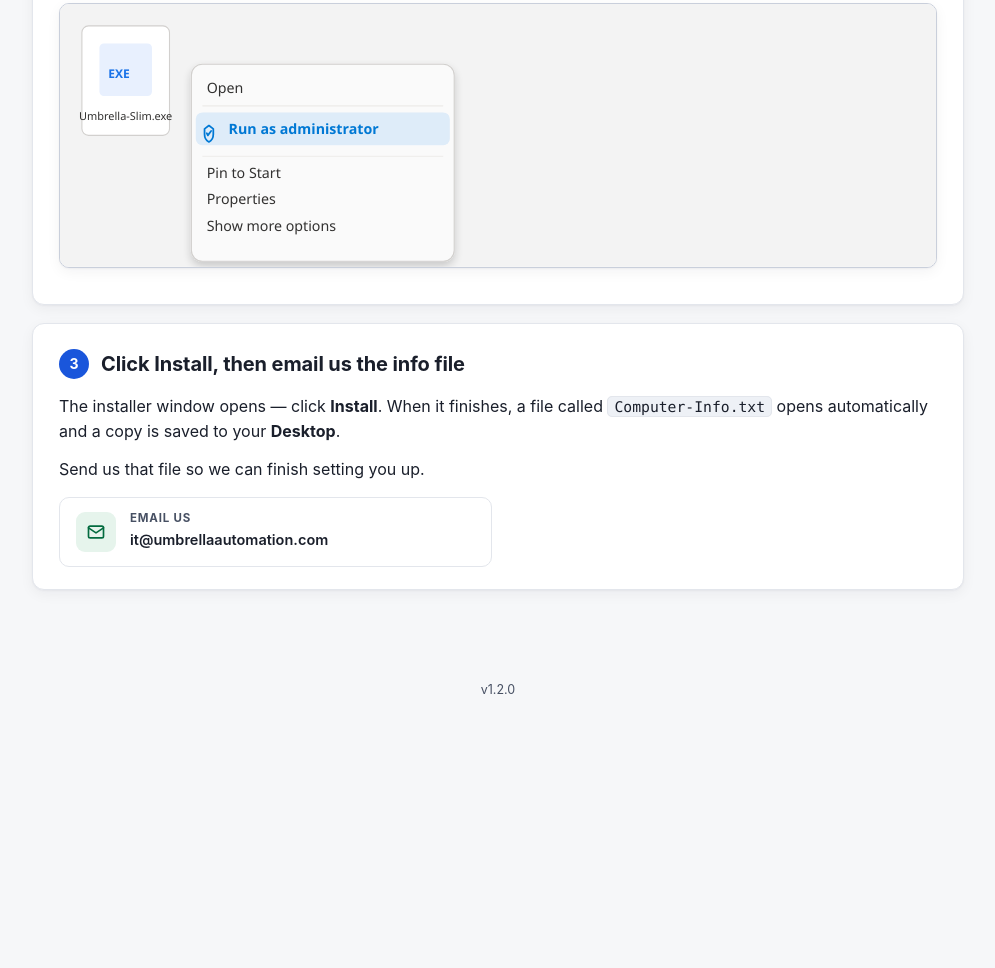
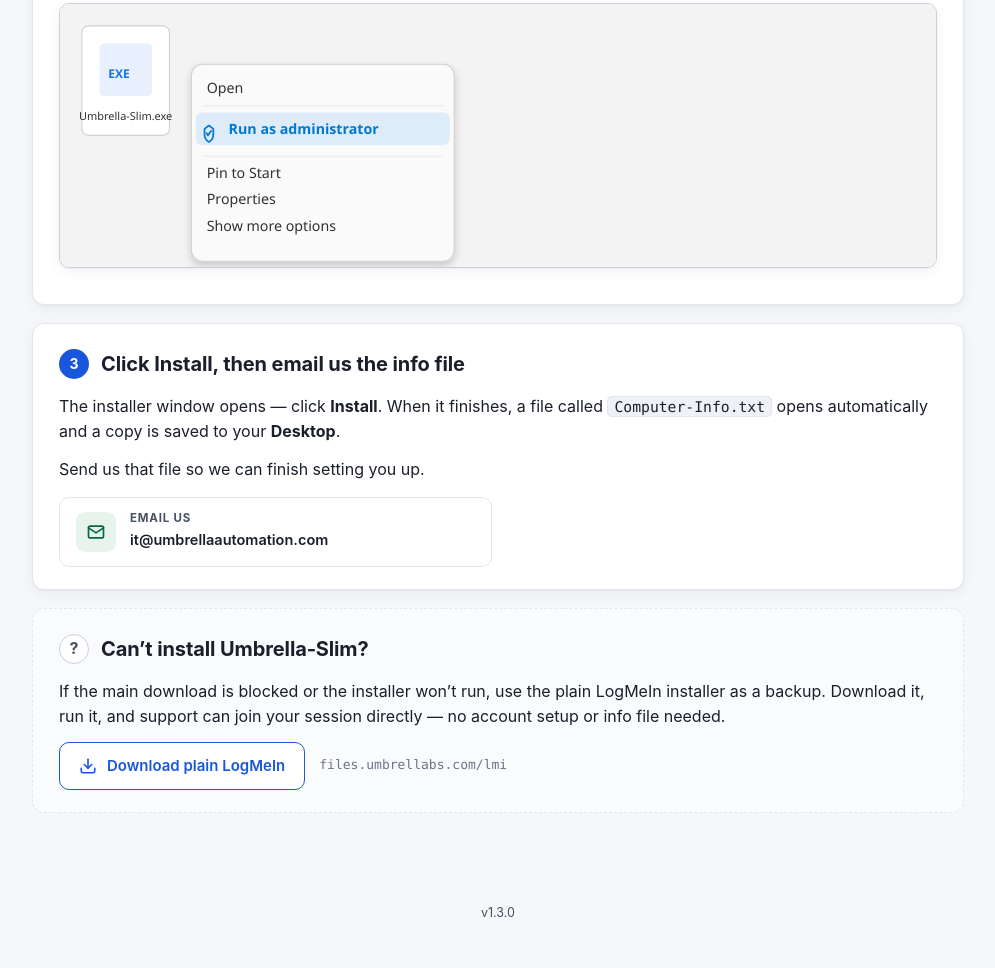
Before and after one commit to frank-umbrella/dev, a plain HTML site: page lmi/index.html in a window 1280 px wide. Shown: the part 1077-2045 px from the top of the page, without its empty margins (142-1137 px from the left). Before the commit the page ends 1822 px from the top, so only its background shows below. Drawn offline with Linux system fonts and the light colour scheme.

Commit message:
LMI: sync v1.3.0 from work/logmein (alt plain-LMI download)
Co-Authored-By: Claude Opus 4.7 <noreply@anthropic.com>

```diff
--- a/lmi/index.html
+++ b/lmi/index.html
@@ -18,7 +18,7 @@
 <meta name="twitter:title" content="Umbrella LogMeIn Installer">
 <meta name="twitter:description" content="Install the Umbrella support helper in three short steps.">
 <meta name="twitter:image" content="og-image.png">
-<meta name="version" content="1.2.0">
+<meta name="version" content="1.3.0">
 <link rel="preconnect" href="https://fonts.googleapis.com">
 <link rel="preconnect" href="https://fonts.gstatic.com" crossorigin>
 <link href="https://fonts.googleapis.com/css2?family=Saira:wght@900&display=swap" rel="stylesheet">
@@ -297,6 +297,55 @@
   section.step p { margin: 0 0 12px; }
   section.step p:last-child { margin-bottom: 0; }
 
+  /* Alternative / backup download — subordinate to the main 3-step flow */
+  section.step.alt {
+    background: #fafbfd;
+    border-style: dashed;
+    box-shadow: none;
+  }
+  .num-alt {
+    display: inline-flex;
+    align-items: center;
+    justify-content: center;
+    width: 30px;
+    height: 30px;
+    border-radius: 50%;
+    background: var(--surface);
+    border: 1.5px solid var(--line-strong);
+    color: var(--ink-soft);
+    font-size: 16px;
+    font-weight: 700;
+    flex-shrink: 0;
+  }
+  section.step.alt .actions {
+    display: flex;
+    align-items: center;
+    gap: 14px;
+    flex-wrap: wrap;
+    margin-top: 6px;
+  }
+  .btn-secondary {
+    display: inline-flex;
+    align-items: center;
+    gap: 10px;
+    background: var(--surface);
+    color: var(--accent);
+    font: inherit;
+    font-size: 15px;
+    font-weight: 600;
+    padding: 11px 19px;
+    border: 1.5px solid var(--accent);
+    border-radius: 10px;
+    cursor: pointer;
+    transition: background .12s ease, color .12s ease;
+  }
+  .btn-secondary:hover {
+    background: var(--accent);
+    color: #fff;
+    text-decoration: none;
+  }
+  .btn-secondary svg { flex-shrink: 0; }
+
   /* Browser tabs for "where's my download?" */
   .tabs {
     display: flex;
@@ -447,7 +496,14 @@
     header.page .actions,
     .mobile-notice,
     .hero .actions,
-    .alt-find { display: none !important; }
+    .alt-find,
+    section.step.alt .btn-secondary { display: none !important; }
+
+    /* Alt section on paper: show the URL as text instead of the button */
+    section.step.alt { background: none; border-style: dashed; }
+    section.step.alt .actions { margin-top: 0; }
+    section.step.alt .file-meta::before { content: "Download at: "; font-weight: 600; color: #000; }
+    section.step.alt .file-meta { font-family: inherit; font-size: 13px; color: #000; }
 
     /* Keep the header logo at the top of page 1 */
     header.page { border: 0; padding: 0 0 8px; }
@@ -915,10 +971,26 @@
     </div>
   </section>
 
+  <section class="step alt" aria-labelledby="alt-title">
+    <h2 id="alt-title"><span class="num-alt" aria-hidden="true">?</span>Can&rsquo;t install Umbrella&#8209;Slim?</h2>
+    <p>If the main download is blocked or the installer won&rsquo;t run, use the plain LogMeIn installer as a backup. Download it, run it, and support can join your session directly &mdash; no account setup or info file needed.</p>
+    <div class="actions">
+      <a class="btn-secondary" href="https://files.umbrellabs.com/lmi" download>
+        <svg width="18" height="18" viewBox="0 0 24 24" fill="none" stroke="currentColor" stroke-width="2.2" stroke-linecap="round" stroke-linejoin="round" aria-hidden="true">
+          <path d="M21 15v4a2 2 0 0 1-2 2H5a2 2 0 0 1-2-2v-4"/>
+          <polyline points="7 10 12 15 17 10"/>
+          <line x1="12" y1="15" x2="12" y2="3"/>
+        </svg>
+        Download plain LogMeIn
+      </a>
+      <span class="file-meta">files.umbrellabs.com/lmi</span>
+    </div>
+  </section>
+
 </main>
 
 <footer class="page">
-  <p>v1.2.0</p>
+  <p>v1.3.0</p>
 </footer>
 
 <script>
```
